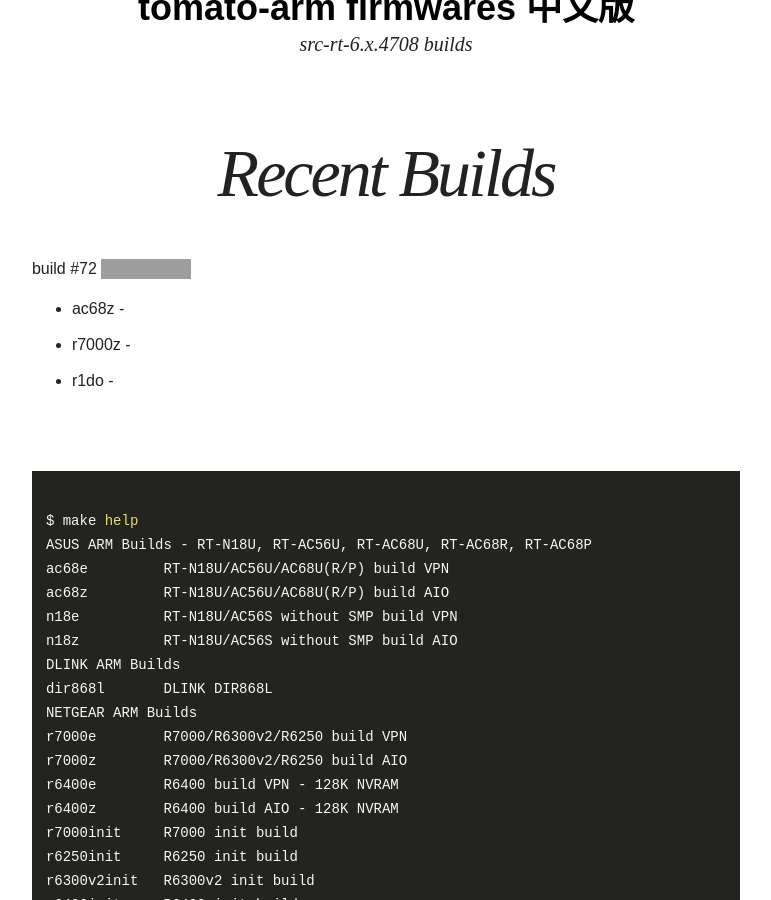
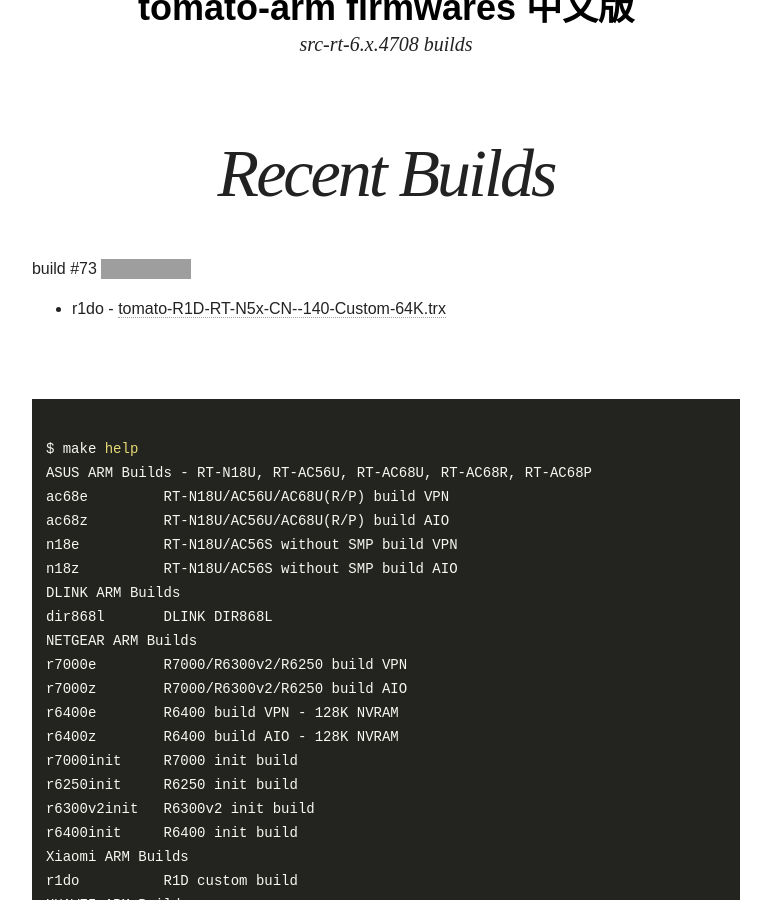
Before and after one commit to oglopss/tomato-arm-ci-jekyll, a Jekyll site: the page built from index.html, in a window 1280 px wide and 900 px high, scrolled down 339 px. Shown: the whole window, without its empty margins (254-1025 px from the left). Built offline with Jekyll 4.4.1, drawn with Linux system fonts in a browser that asks for light colours; nearby versions of some CDN libraries; grey boxes are pictures that could not be loaded.

Commit message:
Travis build 73 r1do pushed to gh-pages

```diff
--- a/_data/ss.yml
+++ b/_data/ss.yml
@@ -1,5 +1,3 @@
-build: 72
+build: 73
 files:
-  - 0001 ac68z
-  - 0003 r1do
-  - 0002 r7000z
+  - 0003 r1do tomato-R1D-RT-N5x-CN--140-Custom-64K.trx
```
